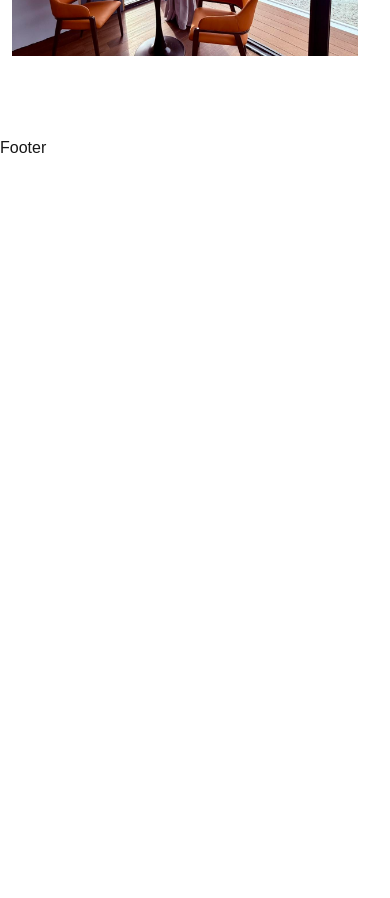
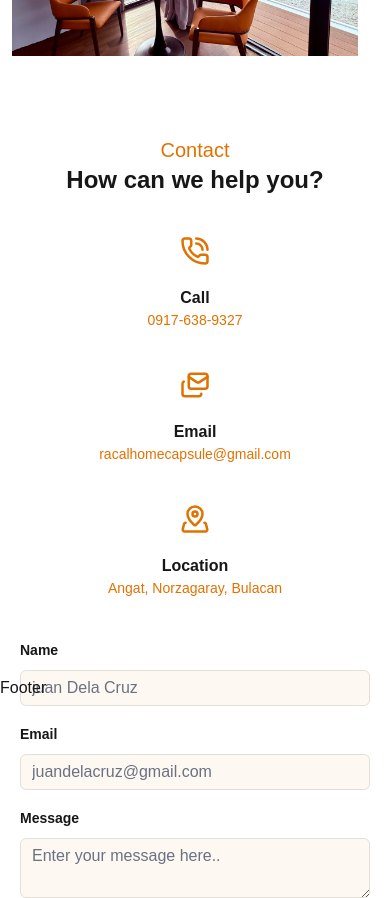
Before and after one commit to teodie/racal-home-capsule, a Next.js app: page / in a window 390 px wide. Shown: the part 2740-3638 px from the top of the page. Before the commit the page ends 2980 px from the top, so only its background shows below. Built offline with nearby package versions, Linux system fonts and the light colour scheme.

Commit message:
feat(contact): Added mobile and screen responsiveness for contact page

```diff
--- a/public/assets/assets.ts
+++ b/public/assets/assets.ts
@@ -9,6 +9,7 @@ import bed from './images/bed.jpg'
 import sala from './images/sala.jpg'
 import cr from './images/cr.jpg'
 import layout from './images/layout.png'
+import capsule_sunset from './images/capsule_sunset.png'
 
 export const logo = {
   primary: primary_logo,
@@ -25,7 +26,8 @@ export const capsule = {
   home_capsule,
   bed,
   sala,
-  cr
+  cr,
+  capsule_sunset
 }
 
 export const icons ={
--- a/src/app/page.tsx
+++ b/src/app/page.tsx
@@ -1,3 +1,4 @@
+import Contact from "@/pages/Contact";
 import Features from "@/pages/Features";
 import Hero from "@/pages/Hero";
 import VisualTour from "@/pages/VisualTour";
@@ -9,6 +10,7 @@ export default function Home() {
         <Hero />
         <Features />
         <VisualTour />
+        <Contact />
       </main>
     </div>
   );
--- /dev/null
+++ b/src/components/ContactCard.tsx
@@ -0,0 +1,17 @@
+import { LucideIcon } from 'lucide-react'
+
+const ContactCard = ({icon: Icon, label, details}: { icon : LucideIcon, label: string, details: string}) => {
+  return (
+    <div className='flex gap-5 items-center flex-col md:flex-row'>
+      <div className='flex items-center md:ml-10'>
+        <Icon size={30} className='text-amber-600' />
+      </div>
+      <div className='flex flex-col items-center md:items-start'>
+        <span className='block text-md font-bold'>{label}</span>
+        <span className='text-sm text-amber-600'>{details}</span>
+      </div>
+    </div>
+  )
+}
+
+export default ContactCard
--- /dev/null
+++ b/src/pages/Contact.tsx
@@ -0,0 +1,60 @@
+import ContactCard from '@/components/ContactCard'
+import PageTitle from '@/components/PageTitle'
+import { PhoneCallIcon, MailsIcon, MapPinned } from 'lucide-react'
+
+const Contact = () => {
+  const contactDetails = [
+    { icon: PhoneCallIcon, label: "Call", details: "0917-638-9327" },
+    { icon: MailsIcon, label: "Email", details: "racalhomecapsule@gmail.com" },
+    { icon: MapPinned, label: "Location", details: "Angat, Norzagaray, Bulacan" },
+  ]
+
+  return (
+    <section id='contact'>
+      <div>
+        <PageTitle title='Contact' />
+        <h2 className='text-2xl md:text-[40px] lg:text-5xl md:mb-4 lg:mb-6 font-bold text-center'>How can we help you?</h2>
+      </div>
+      <div className='h-100
+       grid grid-cols-1 mx-5 md:grid-cols-2 max-w-200 md:mx-auto bg-white '>
+        <div className='flex flex-col mt-10 gap-y-10'>
+          {
+            contactDetails.map((contact) => (
+              <ContactCard key={contact.details} icon={contact.icon} label={contact.label} details={contact.details} />
+            ))
+          }
+
+        </div>
+
+       <form action="">
+
+          <div className='mt-10 grid grid-cols-1 gap-x-6 gap-y-4 sm:grid-cols-6'>
+            <div className='sm:col-span-full'>
+              <label htmlFor="name" className="block text-sm/6 font-semibold ">Name</label>
+              <div className='mt-2'>
+                <input id='name' type="text" placeholder='juan Dela Cruz'  className="block w-full rounded-md bg-amber-600/5 px-3 py-1.5 text-base text-black outline-1 -outline-offset-1 outline-black/10 placeholder:text-gray-500 focus:outline-2 focus:-outline-offset-2 focus:outline-amber-600 sm:text-sm/6 " />
+              </div>
+            </div>
+
+            <div className='sm:col-span-full'>
+              <label htmlFor="email" className="block text-sm/6 font-semibold ">Email</label>
+              <div className='mt-2'>
+                <input id='name' type="text" placeholder='juandelacruz@gmail.com'  className="block w-full rounded-md bg-amber-600/5 px-3 py-1.5 text-base text-white outline-1 -outline-offset-1 outline-black/10 placeholder:text-gray-500 focus:outline-2 focus:-outline-offset-2 focus:outline-amber-600 sm:text-sm/6" />
+              </div>
+            </div>
+
+            <div className='sm:col-span-full'>
+              <label htmlFor="message" className="block text-sm/6 font-semibold ">Message</label>
+              <div className='mt-2'>
+                <textarea id='name' placeholder='Enter your message here..'  className="block w-full rounded-md bg-amber-600/5 px-3 py-1.5 text-base text-white outline-1 -outline-offset-1 outline-black/10 placeholder:text-gray-500 focus:outline-2 focus:-outline-offset-2 focus:outline-amber-600 sm:text-sm/6" />
+              </div>
+            </div>
+          </div>
+
+       </form>
+      </div>
+    </section>
+  )
+}
+
+export default Contact
--- a/src/pages/Nav.tsx
+++ b/src/pages/Nav.tsx
@@ -22,6 +22,7 @@ const Nav = () => {
           <li><a href="">Home Capsules</a></li>
           <li><a href="#features">Features</a></li>
           <li><a href="#visualtour">Visual Tour</a></li>
+          <li><a href="#contact">Contact</a></li>
         </ul>
 
         <div className='hidden lg:flex gap-15'>
```
Also changed, not shown: public/assets/images/capsule_sunset.png (added), stones.txt.
